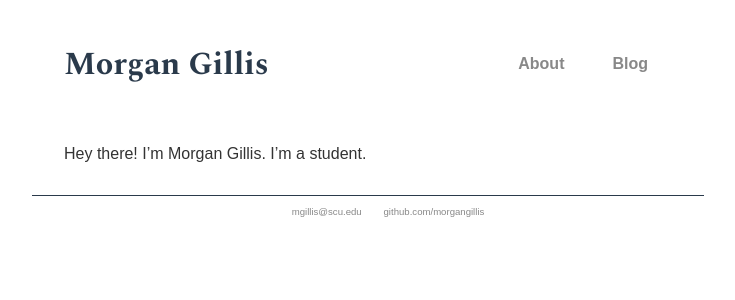
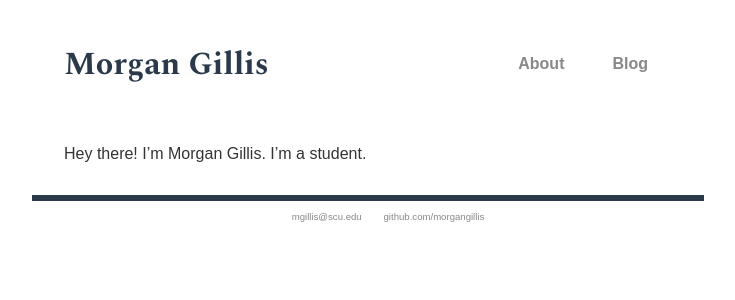
Before and after one commit to morgangillis/morgangillis.github.io, a Jekyll site: the page built from index.md, in a window 1280 px wide. Shown: the top 300 px of the page, without its empty margins (272-1007 px from the left). Built offline with Jekyll 4.4.1, drawn with Linux system fonts in a browser that asks for light colours; some web fonts are replaced.

Commit message:
Thickened border from 1px to 6px

```diff
--- a/_sass/footer.scss
+++ b/_sass/footer.scss
@@ -1,5 +1,5 @@
 footer {
-  border-top: 1px solid #2a3a4b;
+  border-top: 6px solid #2a3a4b;
   div {
     text-align: center;
     ul {
```
